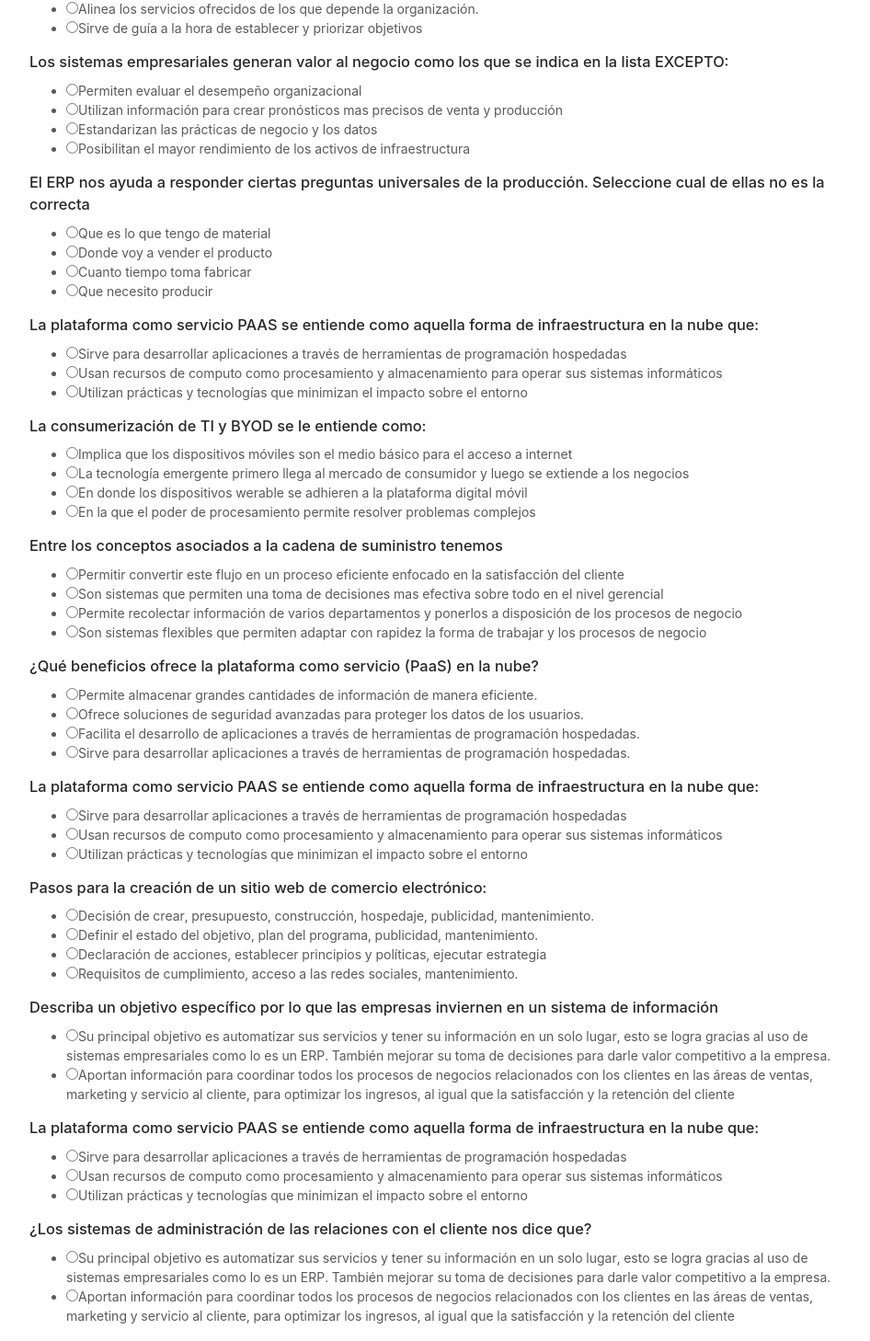
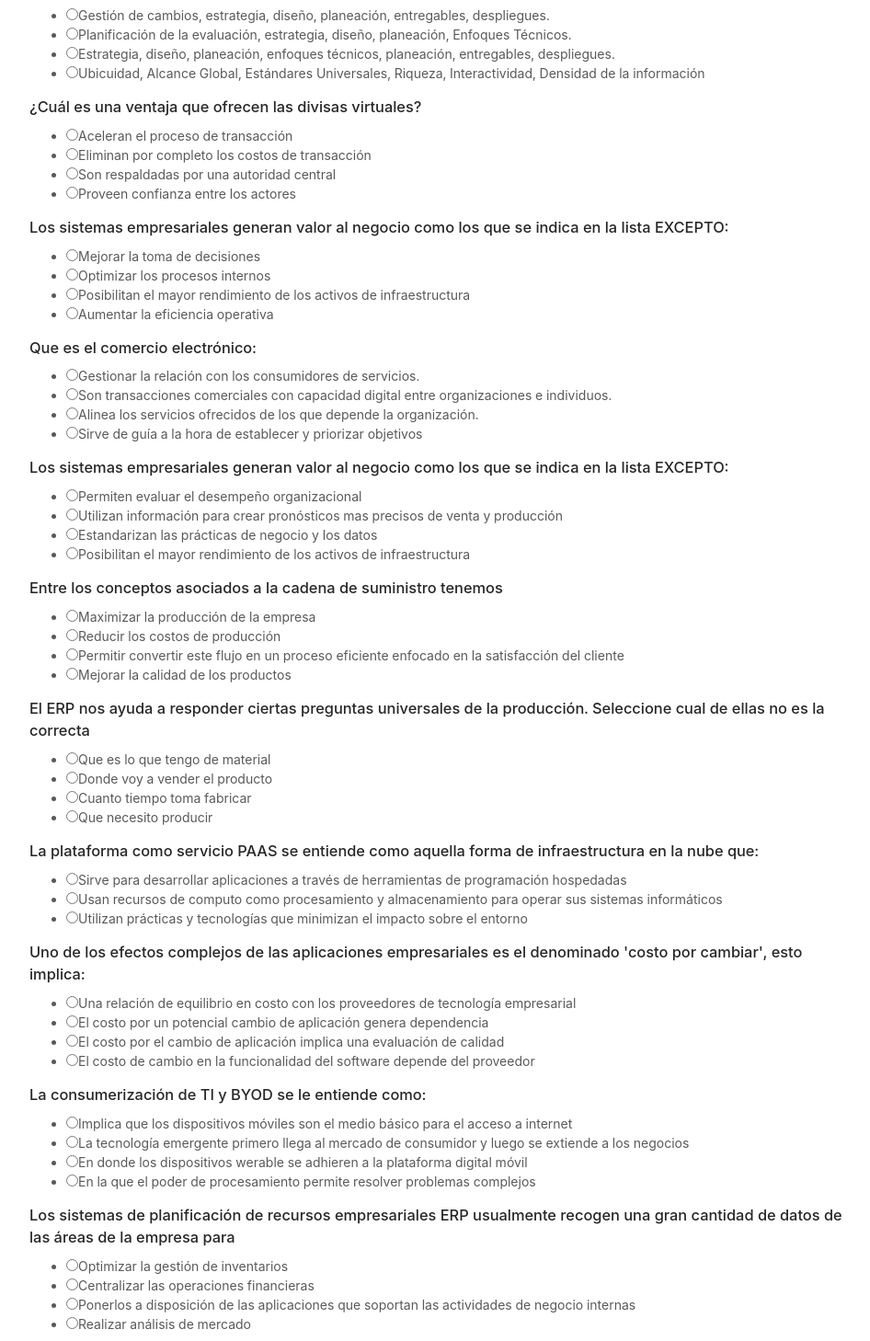
Before and after one commit to jairsemblantes01/cuestionario, a Nuxt app: page / in a window 1280 px wide. Shown: the part 703-2161 px from the top of the page at 92% size, without its empty margins (158-1104 px from the left). Built offline with nearby package versions, Linux system fonts and the light colour scheme.

Commit message:
pregutnas

```diff
--- a/pages/index.vue
+++ b/pages/index.vue
@@ -400,7 +400,78 @@ export default {
             "Es resistente a errores que surjan en la red o en el conjunto de nodos"
           ],
           respuestaCorrecta: 3
+        },
+        {
+          pregunta: "Los sistemas de planificación de recursos empresariales ERP usualmente recogen una gran cantidad de datos de las áreas de la empresa para",
+          opciones: [
+            "Optimizar la gestión de inventarios",
+            "Centralizar las operaciones financieras",
+            "Ponerlos a disposición de las aplicaciones que soportan las actividades de negocio internas",
+            "Realizar análisis de mercado"
+          ],
+          respuestaCorrecta: 2
+        },
+        {
+          pregunta: "Los sistemas empresariales generan valor al negocio como los que se indica en la lista EXCEPTO:",
+          opciones: [
+            "Mejorar la toma de decisiones",
+            "Optimizar los procesos internos",
+            "Posibilitan el mayor rendimiento de los activos de infraestructura",
+            "Aumentar la eficiencia operativa"
+          ],
+          respuestaCorrecta: 2
+        },
+        {
+          pregunta: "Entre los conceptos asociados a la cadena de suministro tenemos",
+          opciones: [
+            "Maximizar la producción de la empresa",
+            "Reducir los costos de producción",
+            "Permitir convertir este flujo en un proceso eficiente enfocado en la satisfacción del cliente",
+            "Mejorar la calidad de los productos"
+          ],
+          respuestaCorrecta: 2
+        },
+        {
+          pregunta: "El software de cadena de suministro que permite la planificación de la cadena permite a la organización:",
+          opciones: [
+            "Controlar el flujo de información",
+            "Minimizar los costos de producción",
+            "Mejorar la calidad de los productos",
+            "Generar pronósticos de la demanda óptimos"
+          ],
+          respuestaCorrecta: 3
+        },
+        {
+          pregunta: "Uno de los efectos complejos de las aplicaciones empresariales es el denominado 'costo por cambiar', esto implica:",
+          opciones: [
+            "Una relación de equilibrio en costo con los proveedores de tecnología empresarial",
+            "El costo por un potencial cambio de aplicación genera dependencia",
+            "El costo por el cambio de aplicación implica una evaluación de calidad",
+            "El costo de cambio en la funcionalidad del software depende del proveedor"
+          ],
+          respuestaCorrecta: 1
+        },
+        {
+          pregunta: "En estos últimos años se han desarrollado varias formas de modelos de negocio, ingresos y tipos de e-commerce. En cuanto al primero (modelo de negocio), aquel relacionado con la distribución de información digital en línea a precios accesibles y de fácil reproducción en varios dispositivos se relaciona con:",
+          opciones: [
+            "Modelo de suscripción",
+            "Modelo de publicidad en línea",
+            "Modelo de intermediación",
+            "Proveedor de contenido"
+          ],
+          respuestaCorrecta: 3
+        },
+        {
+          pregunta: "¿Cuál es una ventaja que ofrecen las divisas virtuales?",
+          opciones: [
+            "Aceleran el proceso de transacción",
+            "Eliminan por completo los costos de transacción",
+            "Son respaldadas por una autoridad central",
+            "Proveen confianza entre los actores"
+          ],
+          respuestaCorrecta: 3
         }
+
       ],
       respuestas: [],
       calificado: false
```
